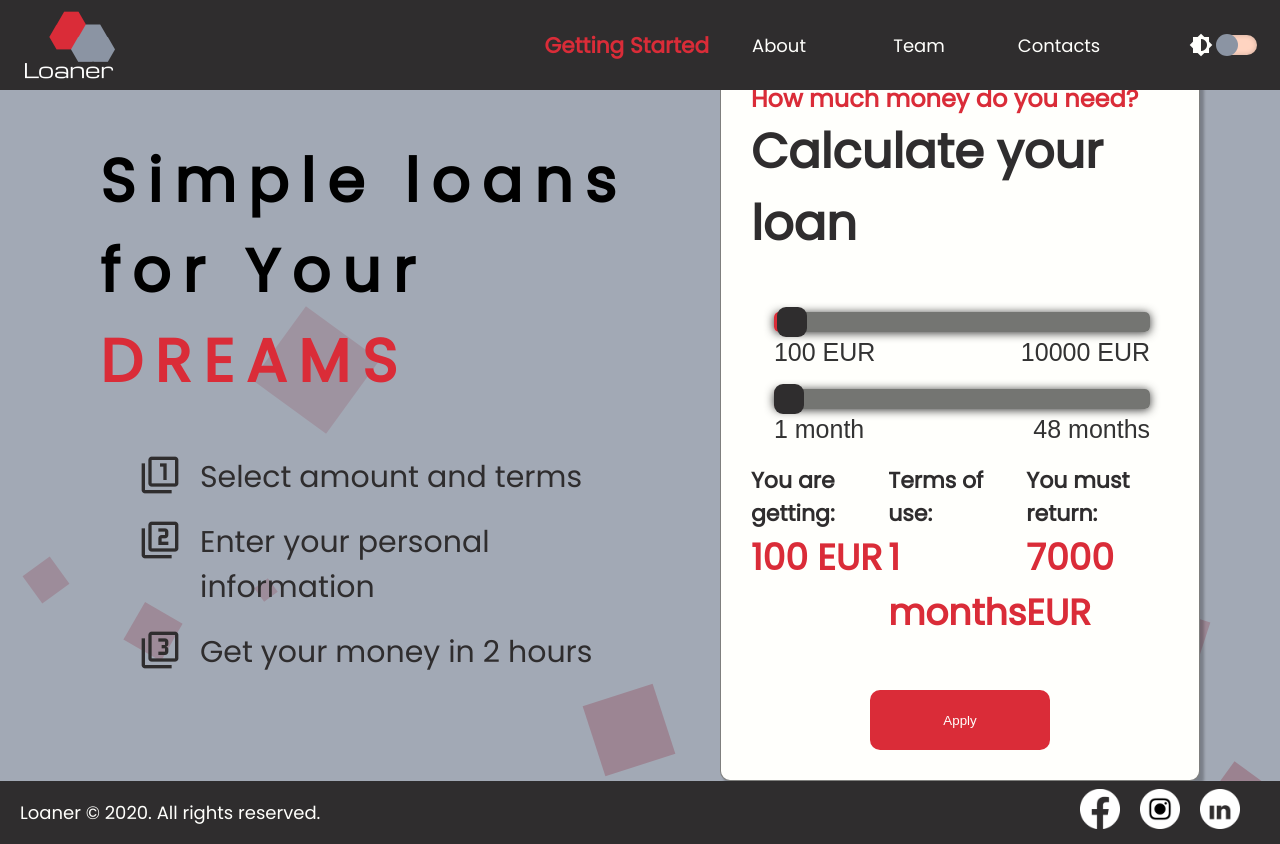
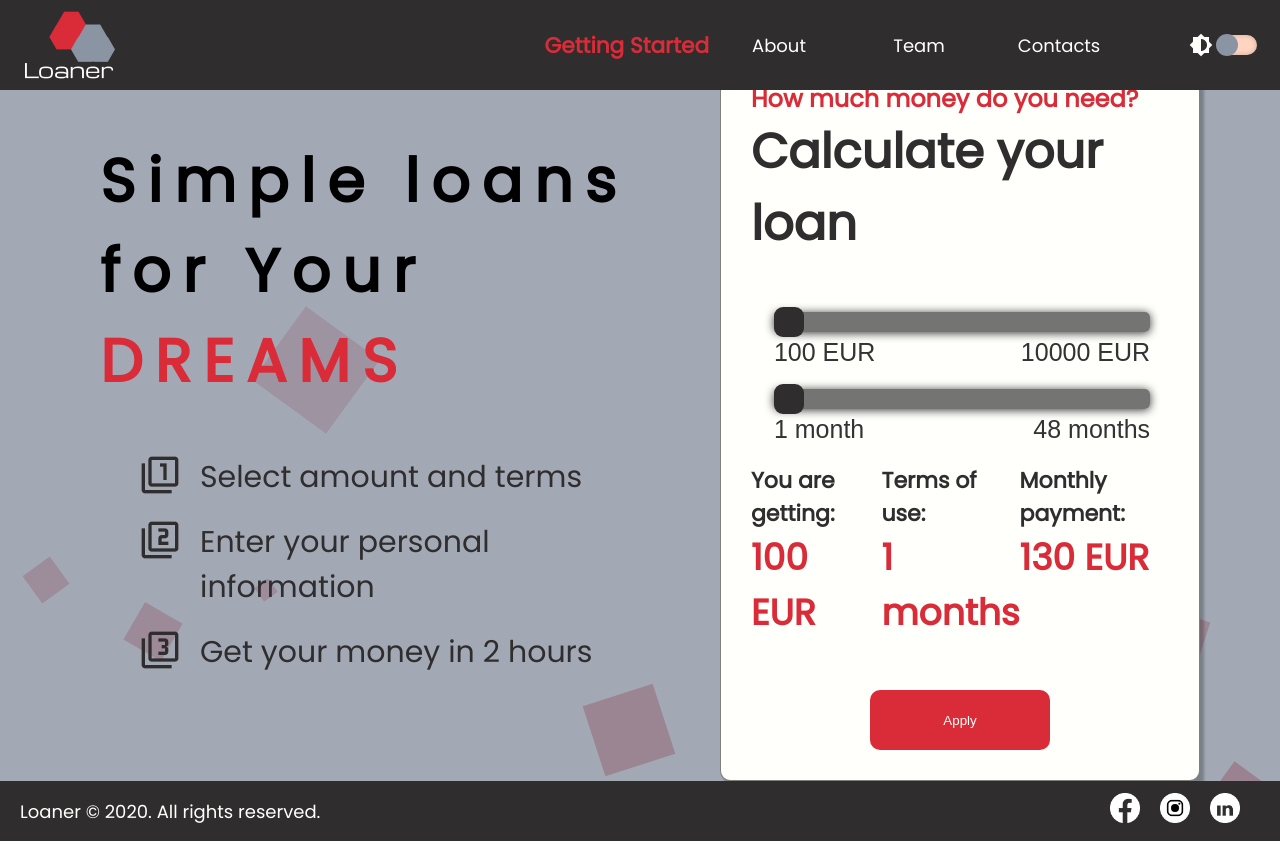
Before and after one commit to WarOnKhoff/Loaner, a React (Create React App) app: page / in a window 1280 px wide. Built offline with nearby package versions, Linux system fonts and the light colour scheme.

Commit message:
Added simple monthly calculations / Style fixes

```diff
--- a/src/components/Chart.tsx
+++ b/src/components/Chart.tsx
@@ -1,4 +1,4 @@
-import React, { useContext } from 'react'
+import React, { useContext, useCallback } from 'react'
 import { AppContext } from '../context/AppContext'
 
 const Chart = () => {
@@ -13,10 +13,17 @@ const Chart = () => {
 		return `linear-gradient(90deg, #DA2C38 ${(currentValue / maxValue) *
 			100}%, #747572 ${(currentValue / maxValue) * 100}%)`
 	}
+
 	const handleAmountChange = (e: React.ChangeEvent<HTMLInputElement>) =>
 		setLoanAmount(Number(e.target.value))
+
 	const handleTermChange = (e: React.ChangeEvent<HTMLInputElement>) =>
 		setLoanTerm(Number(e.target.value))
+
+	const getMonthlyPayment = useCallback(() => {
+		// dumb monthly payment calculations
+		return Math.round(loanAmount / loanTerm + (loanAmount / loanTerm) * 0.3)
+	}, [loanTerm, loanAmount])
 
 	return (
 		<div className='chart'>
@@ -27,7 +34,7 @@ const Chart = () => {
 			<div className='slider_wrapper'>
 				<input
 					type='range'
-					min={1}
+					min={100}
 					max={10000}
 					value={loanAmount}
 					className='slider loan'
@@ -60,8 +67,8 @@ const Chart = () => {
 					<div className='summary_group_value'>{loanTerm} months</div>
 				</div>
 				<div className='summary_group'>
-					<div className='summary_group_text'>You must return:</div>
-					<div className='summary_group_value'>7000 EUR</div>
+					<div className='summary_group_text'>Monthly payment:</div>
+					<div className='summary_group_value'>{getMonthlyPayment()} EUR</div>
 				</div>
 			</div>
 			<button className='chart_btn'>Apply</button>
--- a/src/scss/components/Footer.scss
+++ b/src/scss/components/Footer.scss
@@ -1,6 +1,6 @@
 .footer {
 	width: 100%;
-	height: 9rem;
+	height: 6rem;
 	background: $primaryColor;
 	color: $lightColor;
 	display: flex;
@@ -14,8 +14,8 @@
 		display: flex;
 	}
 	&_img {
-		width: 4rem;
-		height: 4rem;
+		width: 3rem;
+		height: 3rem;
 		margin-right: 2rem;
 		transition: $transition;
 		&:hover {
@@ -27,5 +27,4 @@
 .footer_lightTheme {
 	background: $lightModeColor;
 	color: $primaryColor;
-	// background: $shadowColor;
 }
```
